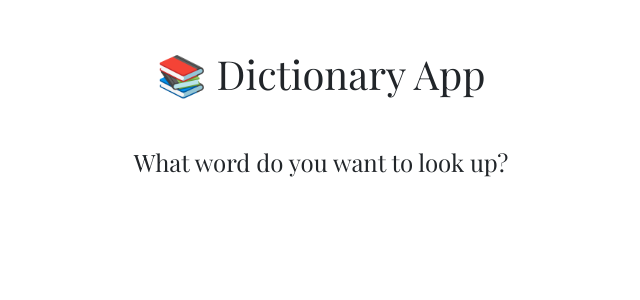
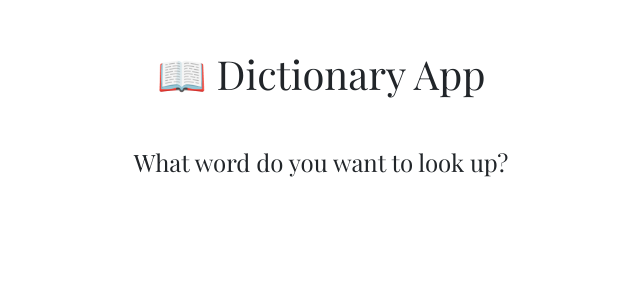
Before and after one commit to griffique/react-dictionary, a React (Create React App) app: page / in a window 1280 px wide. Shown: the top 300 px of the page, without its empty margins (319-959 px from the left). Built offline with nearby package versions, Linux system fonts and the light colour scheme; a web font is replaced by a local one.

Commit message:
updated emoji

```diff
--- a/src/App.js
+++ b/src/App.js
@@ -2,12 +2,14 @@ import "./App.css";
 
 function App() {
   return (
-    <div className="App">
-      <header className="App-header">
-        <h1>📚 Dictionary App </h1>
+    <div className="container">
+      <div className="App">
+        <header className="App-header">
+          <h1>📖 Dictionary App </h1>
 
-        <h3>What word do you want to look up?</h3>
-      </header>
+          <h3>What word do you want to look up?</h3>
+        </header>
+      </div>
     </div>
   );
 }
```
